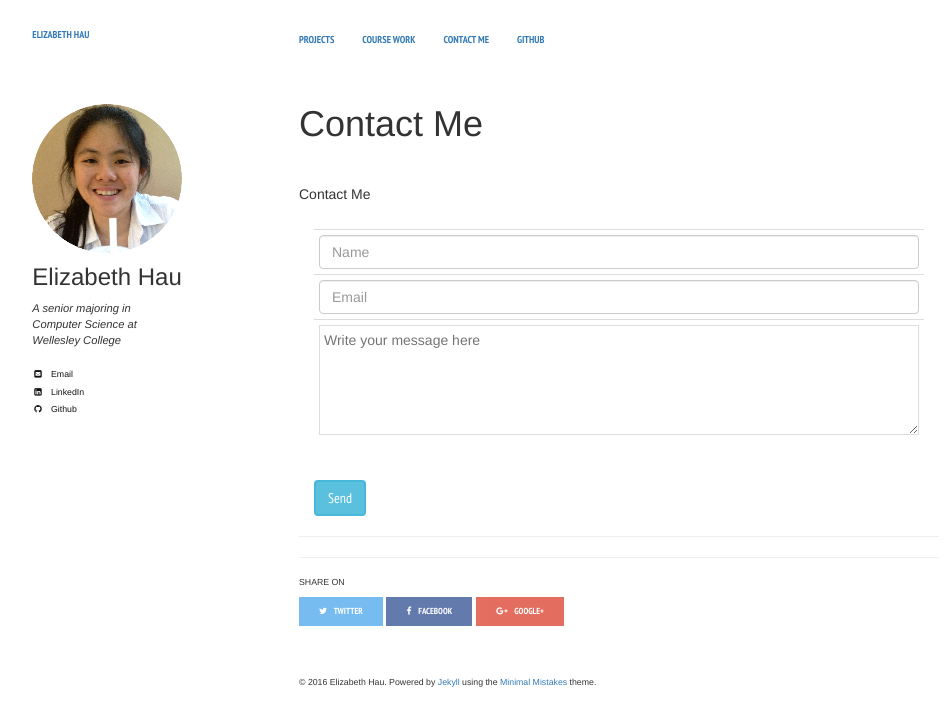
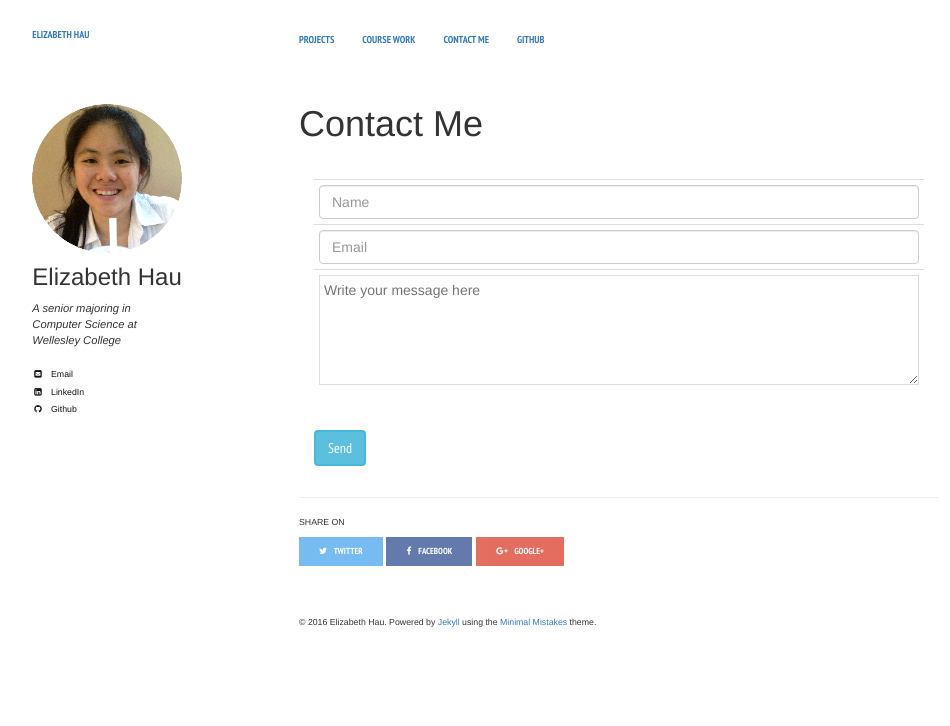
Before and after one commit to elizabethhau/elizabethhau.github.io, a Jekyll site: the page built from contact/index.html, in a window 1280 px wide. Shown: the top 726 px of the page, without its empty margins (21-971 px from the left). Built offline with Jekyll 4.4.1, drawn with Linux system fonts in a browser that asks for light colours; nearby versions of some CDN libraries.

Commit message:
contact page try 3

```diff
--- a/contact/index.html
+++ b/contact/index.html
@@ -10,7 +10,7 @@ image:
   feature:
 ---
 
-<div class = "page-header">Contact Me
+<!--<div class = "page-header">Contact Me-->
 	<form action="http://formspree.io/elizabeth.hau@wellesley.edu" method="POST">
 		<div class = "panel-heading">
 			<fieldset>
@@ -35,7 +35,7 @@ image:
 			</fieldset>
 		</div>
 	</form>
-</div>
+<!-- </div> -->
 
 <!-- Latest compiled and minified CSS -->
 <link rel="stylesheet" href="http://maxcdn.bootstrapcdn.com/bootstrap/3.3.4/css/bootstrap.min.css">
```
Also changed, not shown: 2 other files.
